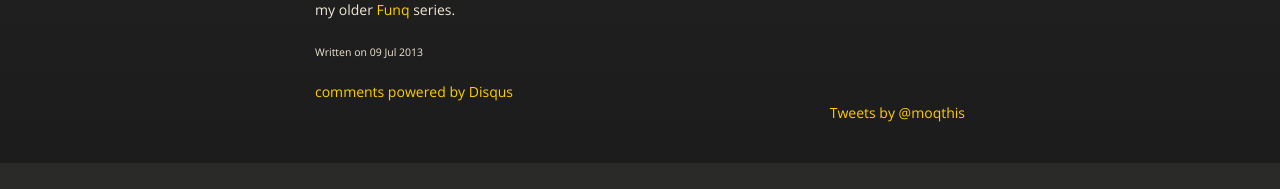
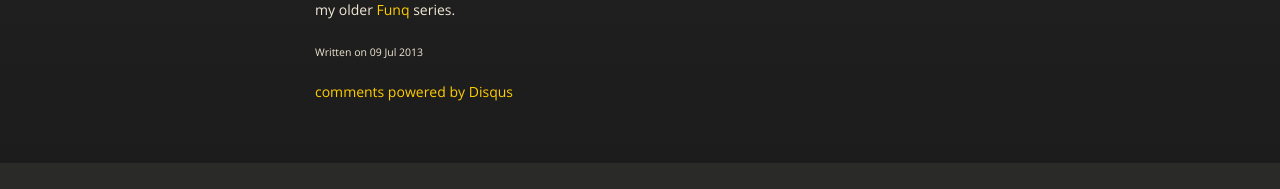
Before and after one commit to moq/moq.github.io, a Jekyll site: the page built from _posts/2013-07-09-rebirth.md, in a window 1280 px wide and 900 px high, scrolled down 929 px. Shown: the part 708-897 px from the top of the window. Built offline with Jekyll 4.4.1, drawn with Linux system fonts in a browser that asks for light colours; nearby versions of some CDN libraries; Markdown is read by kramdown in place of the engine named in the settings; comment, search, counter and statistics services are not loaded.

Commit message:
updated so that the twitter timeline only shows on the homepage

```diff
--- a/_layouts/layout.html
+++ b/_layouts/layout.html
@@ -39,12 +39,6 @@
 
        {{ content }}
 
-        <div style="float: right">
-        <a class="twitter-timeline" width="300" height="500" data-dnt="true" href="https://twitter.com/moqthis" data-widget-id="354857168626925568">Tweets by @moqthis</a>
-        <script>!function(d,s,id){var js,fjs=d.getElementsByTagName(s)[0],p=/^http:/.test(d.location)?'http':'https';if(!d.getElementById(id)){js=d.createElement(s);js.id=id;js.src=p+"://platform.twitter.com/widgets.js";fjs.parentNode.insertBefore(js,fjs);}}(document,"script","twitter-wjs");
-        </script>
-        </div>
-
         </div>
       </section>
     </div>
--- a/index.html
+++ b/index.html
@@ -15,3 +15,9 @@ title: Moq
     </ul>
   </div>
 </div>
+
+        <div style="float: right">
+        <a class="twitter-timeline" width="300" height="500" data-dnt="true" href="https://twitter.com/moqthis" data-widget-id="354857168626925568">Tweets by @moqthis</a>
+        <script>!function(d,s,id){var js,fjs=d.getElementsByTagName(s)[0],p=/^http:/.test(d.location)?'http':'https';if(!d.getElementById(id)){js=d.createElement(s);js.id=id;js.src=p+"://platform.twitter.com/widgets.js";fjs.parentNode.insertBefore(js,fjs);}}(document,"script","twitter-wjs");
+        </script>
+        </div>
```
